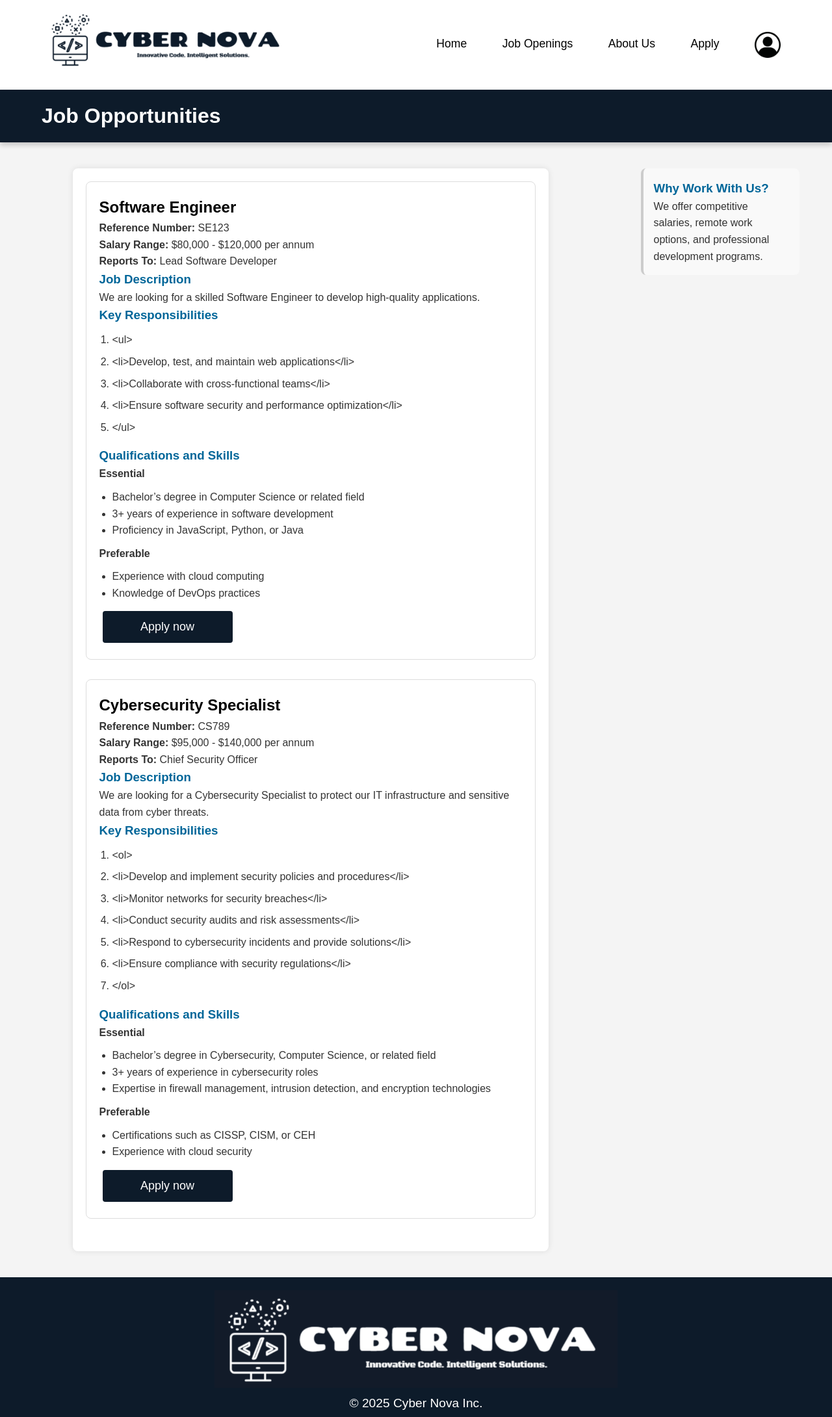
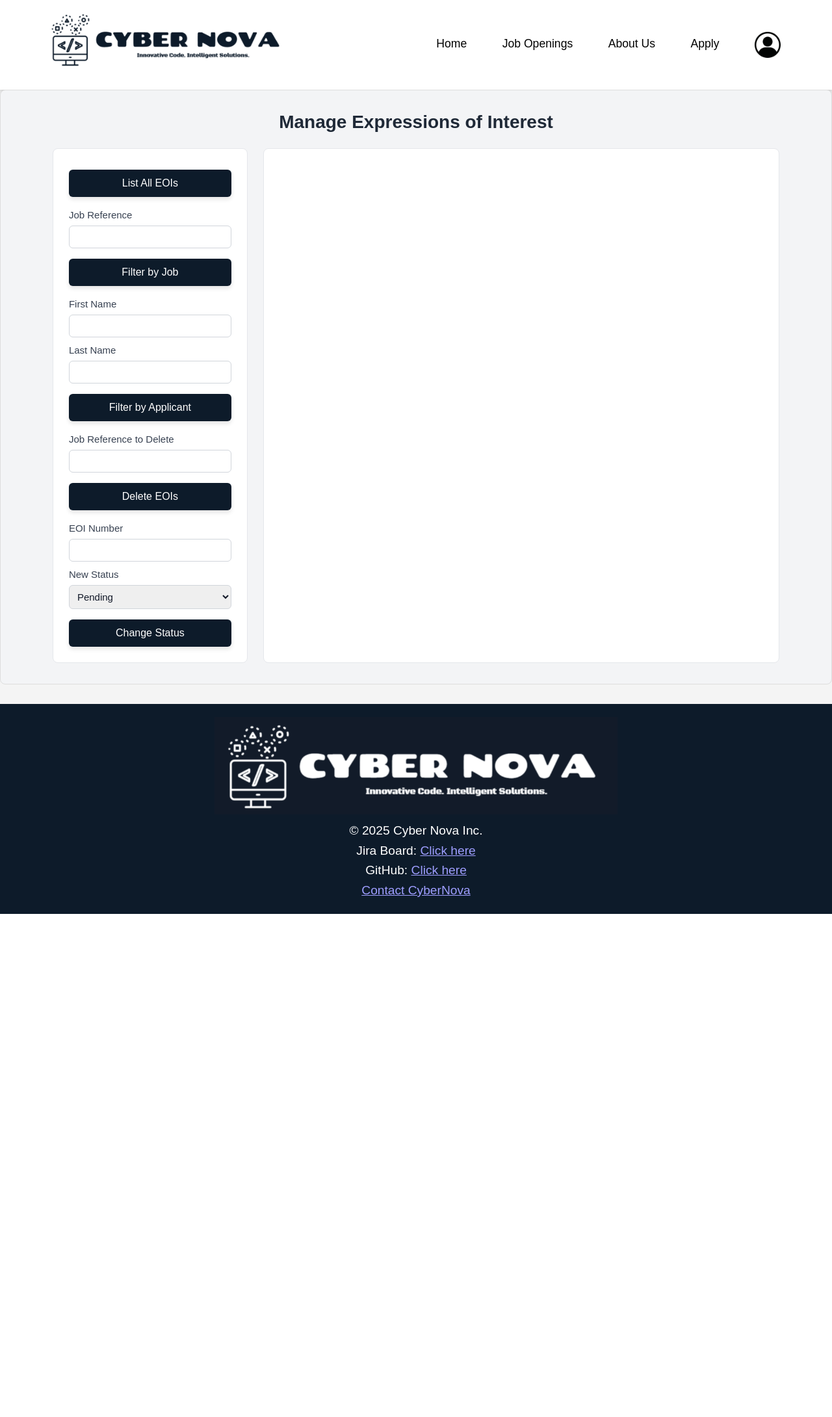
Before and after one commit to Shriyans007/Web-Tech-Project, a PHP site: page /manage.php in a window 1280 px wide. Shown: the top 2180 px of the page at 65% size. After the commit the page ends 1406 px from the top, so only its background shows below. Run offline with PHP 8.4, Linux system fonts and the light colour scheme; data comes from the database, SQL or seed files in the repository.

Commit message:
Fixed EOI table formatting

```diff
--- a/manage.php
+++ b/manage.php
@@ -1,108 +1,187 @@
 <?php
-// Start the session to support user tracking or access control (e.g., login)
+// Starts a session
 session_start();
 
-// Include database connection settings
-require_once 'settings.php';
+// Links the settings file
+require_once("settings.php");
 
-// Connect to the database
+// Connects to the database
 $conn = mysqli_connect($host, $username, $password, $database);
 if (!$conn) {
-    die("Database connection failed: " . mysqli_connect_error());
+    die("Database connect failed: " . mysqli_connect_error());
 }
 
-// Fetch all job descriptions from the database
-$sql = "SELECT * FROM jobs ORDER BY id";
-$result = mysqli_query($conn, $sql);
-if (!$result) {
-    die("Query error: " . mysqli_error($conn));
+// Function to clean inputs
+function clean($s) {
+    return mysqli_real_escape_string($GLOBALS['conn'], trim($s));
 }
 
-// Include common header HTML (menu, opening <body>, etc.)
+// Gets the action from the form submission
+$action = $_POST['action'] ?? '';
+
+// Includes the header
 include 'header.inc';
 ?>
 
-<!-- Header section with the main title -->
-<header class="job-header">
-  <h1>Job Opportunities</h1>
-</header>
+<!-- Page content -->
+<section class="section-container">
+  <div class="section-inner">
 
-<!-- Container that uses CSS Grid to place main and aside side-by-side -->
-<div class="layout">
+    <h2>Manage Expressions of Interest</h2>
 
-  <!-- Main content section that lists all job descriptions -->
-  <main>
-    <?php while ($job = mysqli_fetch_assoc($result)): ?>
-      <?php
-        // Create a clean anchor ID from the job title (e.g., "Web Developer" -> "web_developer")
-        $anchor = strtolower(preg_replace('/[^\w]+/', '_', trim($job['title'])));
-      ?>
-      <section id="<?php echo htmlspecialchars($anchor); ?>">
-        <h2><?php echo htmlspecialchars($job['title']); ?></h2>
+    <div class="manage-container">
 
-        <!-- Basic job information -->
-        <p><strong>Reference Number:</strong>
-          <?php echo htmlspecialchars($job['ref_number']); ?>
-        </p>
+      <!-- Sidebar with different management options -->
+      <div class="manage-sidebar">
+        <!-- Form to list all EOIs -->
+        <form class="manage-form" method="post" novalidate>
+          <input type="hidden" name="action" value="list_all">
+          <button type="submit">List All EOIs</button>
+        </form>
 
-        <p><strong>Salary Range:</strong>
-          <?php echo htmlspecialchars($job['salary_range']); ?>
-        </p>
+        <!-- Form to filter EOIs by job reference -->
+        <form class="manage-form" method="post" novalidate>
+          <input type="hidden" name="action" value="filter_job">
+          <label>Job Reference
+            <input type="text" name="job_ref" required>
+          </label>
+          <button type="submit">Filter by Job</button>
+        </form>
 
-        <p><strong>Reports To:</strong>
-          <?php echo htmlspecialchars($job['reports_to']); ?>
-        </p>
+        <!-- Form to filter EOIs by applicant name -->
+        <form class="manage-form" method="post" novalidate>
+          <input type="hidden" name="action" value="filter_applicant">
+          <label>First Name
+            <input type="text" name="first_name">
+          </label>
+          <label>Last Name
+            <input type="text" name="last_name">
+          </label>
+          <button type="submit">Filter by Applicant</button>
+        </form>
 
-        <!-- Job description with line breaks preserved -->
-        <h3>Job Description</h3>
-        <p><?php echo nl2br(htmlspecialchars($job['description'])); ?></p>
+        <!-- Form to delete EOIs by job reference -->
+        <form class="manage-form" method="post" novalidate
+              onsubmit="return confirm('Delete all EOIs for this job? This cannot be undone.');">
+          <input type="hidden" name="action" value="delete_job">
+          <label>Job Reference to Delete
+            <input type="text" name="delete_job_ref" required>
+          </label>
+          <button type="submit">Delete EOIs</button>
+        </form>
 
-        <!-- Responsibilities listed using an ordered list -->
-        <h3>Key Responsibilities</h3>
-        <ol>
+        <!-- Form to change status of an EOI -->
+        <form class="manage-form" method="post" novalidate>
+          <input type="hidden" name="action" value="change_status">
+          <label>EOI Number
+            <input type="number" name="eoi_number" required>
+          </label>
+          <label>New Status
+            <select name="new_status" required>
+              <option>Pending</option>
+              <option>Accepted</option>
+              <option>Rejected</option>
+            </select>
+          </label>
+          <button type="submit">Change Status</button>
+        </form>
+      </div>
+
+      <!-- Table output area -->
+      <div class="manage-content">
+        <div class="table-wrapper">
           <?php
-            // Split responsibilities on new lines and list them as <li>
-            $responsibilities = explode("\n", trim($job['responsibilities']));
-            foreach ($responsibilities as $item) {
-              echo '<li>' . htmlspecialchars($item) . '</li>';
+          // When a form is submitted
+          if ($_SERVER['REQUEST_METHOD'] === 'POST') {
+            switch ($action) {
+              case 'list_all':
+                $sql = "SELECT * FROM eoi ORDER BY EoiNumber";
+                break;
+
+              case 'filter_job':
+                $jr  = clean($_POST['job_ref'] ?? '');
+                $sql = "SELECT * FROM eoi
+                        WHERE Job_Reference_number='$jr'
+                        ORDER BY EoiNumber";
+                break;
+
+              case 'filter_applicant':
+                $fn   = clean($_POST['first_name'] ?? '');
+                $ln   = clean($_POST['last_name']  ?? '');
+                $conds = [];
+                if ($fn !== '') $conds[] = "First_name='$fn'";
+                if ($ln !== '') $conds[] = "Last_name='$ln'";
+                if (empty($conds)) {
+                  echo '<p class="no-results">Enter first name, last name, or both.</p>';
+                  break;
+                }
+                $sql = "SELECT * FROM eoi
+                        WHERE " . implode(' AND ', $conds) . "
+                        ORDER BY EoiNumber";
+                break;
+
+              case 'delete_job':
+                $del_ref = clean($_POST['delete_job_ref'] ?? '');
+                $res     = mysqli_query($conn,
+                            "DELETE FROM eoi
+                             WHERE Job_Reference_number='$del_ref'");
+                $count   = $res ? mysqli_affected_rows($conn) : 0;
+                echo "<p>Deleted $count record(s) for job '$del_ref'.</p>";
+                break;
+
+              case 'change_status':
+                $num = (int)($_POST['eoi_number'] ?? 0);
+                $st  = clean($_POST['new_status'] ?? '');
+                $ok  = mysqli_query($conn,
+                            "UPDATE eoi
+                             SET Status='$st'
+                             WHERE EoiNumber=$num");
+                echo $ok
+                  ? "<p>EOI #$num status changed to '$st'.</p>"
+                  : '<p class="no-results">Error updating status.</p>';
+                break;
             }
+
+            // Displays results from list_all / filters
+            if (in_array($action, ['list_all','filter_job','filter_applicant'], true)) {
+              $result = mysqli_query($conn, $sql);
+              if (!$result) {
+                echo "<p class='no-results'>Query error: "
+                     . mysqli_error($conn)
+                     . "</p>";
+              } elseif (mysqli_num_rows($result) === 0) {
+                echo '<p class="no-results">No records found.</p>';
+              } else {
+                echo '<table class="eoi-table"><thead><tr>';
+                foreach (mysqli_fetch_fields($result) as $f) {
+                  $header = str_replace('_', ' ', $f->name); // Makes header readable
+                  echo '<th>' . htmlspecialchars($header) . '</th>';
+                }
+                echo '</tr></thead><tbody>';
+                mysqli_data_seek($result, 0);
+                while ($row = mysqli_fetch_assoc($result)) {
+                  echo '<tr>';
+                  foreach ($row as $cell) {
+                    echo '<td>' . htmlspecialchars($cell) . '</td>';
+                  }
+                  echo '</tr>';
+                }
+                echo '</tbody></table>';
+                mysqli_free_result($result);
+              }
+            }
+          }
           ?>
-        </ol>
-
-        <!-- Qualifications section -->
-        <h3>Qualifications and Skills</h3>
-        <h4>Essential</h4>
-        <?php echo $job['qualifications_essential']; ?>
-
-        <!-- Preferable qualifications shown only if not empty -->
-        <?php if (!empty($job['qualifications_preferable'])): ?>
-          <h4>Preferable</h4>
-          <?php echo $job['qualifications_preferable']; ?>
-        <?php endif; ?>
-
-        <!-- Apply button links to application form with job reference -->
-        <a href="apply.php?ref=<?php echo urlencode($job['ref_number']); ?>" class="button">
-          <span>Apply now</span>
-        </a>
-      </section>
-    <?php endwhile; ?>
-  </main>
-
-  <!-- Aside section providing supplementary company info -->
-  <aside>
-    <h3>Why Work With Us?</h3>
-    <p>We offer competitive salaries, remote work options, and professional development programs.</p>
-  </aside>
-
-</div> <!-- End of .layout wrapper -->
+        </div>
+      </div>
+    </div>
+  </div>
+</section>
 
 <?php
-// Free up result memory
-mysqli_free_result($result);
-
-// Close the database connection
+// Closes the database connection
 mysqli_close($conn);
 
-// Include footer HTML (closing </body></html>)
+// Includes the footer
 include 'footer.inc';
 ?>
--- a/styles/styles.css
+++ b/styles/styles.css
@@ -1024,3 +1024,40 @@ ol {
 ol li {
   margin-bottom: 0.5em;
 }
+
+.table-wrapper {
+  overflow-x: auto;
+  margin-top: 20px;
+}
+
+.eoi-table {
+  width: 100%;
+  border-collapse: collapse;
+  font-size: 14px;
+  text-align: left;
+  table-layout: auto;
+  background-color: #fff;
+  border-radius: 8px;
+  overflow: hidden;
+  box-shadow: 0 0 8px rgba(0, 0, 0, 0.05);
+}
+
+.eoi-table thead {
+  background-color: #f5f5f5;
+}
+
+.eoi-table th,
+.eoi-table td {
+  padding: 10px 12px;
+  white-space: nowrap; /* Prevent header/data wrapping */
+  vertical-align: top;
+  border-bottom: 1px solid #e0e0e0;
+}
+
+.eoi-table th {
+  font-weight: 600;
+}
+
+.eoi-table tbody tr:hover {
+  background-color: #f9f9f9;
+}
```
